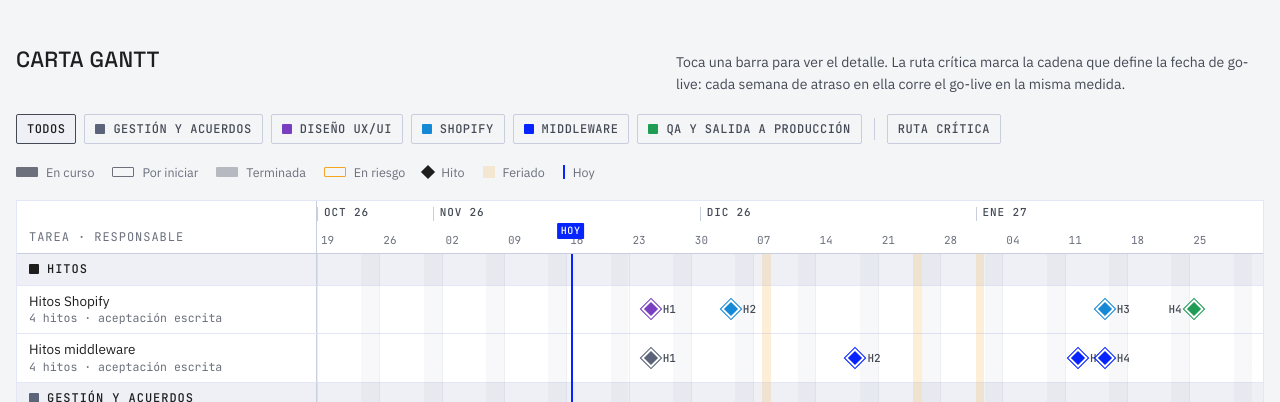
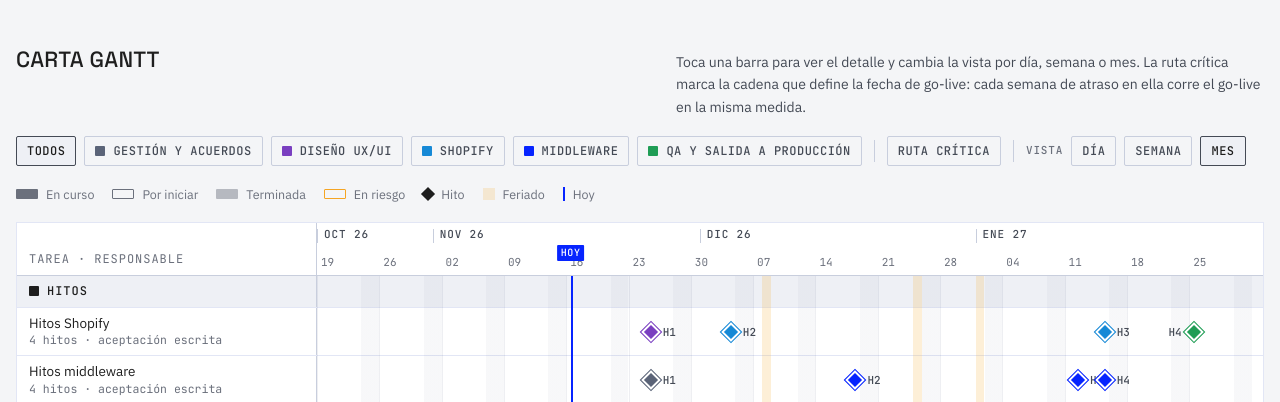
Before and after one commit to benjaminbeltran-source/diprovet-plan, a plain HTML site: page index.html in a window 1280 px wide. Shown: the part 397-799 px from the top of the page. Drawn offline with Linux system fonts and the light colour scheme.

Commit message:
Add files via upload

```diff
--- a/index.html
+++ b/index.html
@@ -158,6 +158,20 @@ a:hover { text-decoration-color: var(--accent); }
     repeating-linear-gradient(to right, var(--grid) 0 1px, transparent 1px calc(7 * var(--dw))),
     repeating-linear-gradient(to right, transparent 0 calc(5 * var(--dw)), var(--weekend) calc(5 * var(--dw)) calc(7 * var(--dw)));
 }
+.dy { position: absolute; bottom: 7px; width: var(--dw); text-align: center; font: 400 10px/1 var(--font-mono); color: var(--fg-3); font-variant-numeric: tabular-nums; display: none; white-space: nowrap; }
+.dy.we { opacity: 0.55; }
+.gantt.z-dia .dy { display: block; }
+.gantt.z-dia .wk { display: none; }
+.gantt.z-dia .today-lbl, .gantt.z-semana .today-lbl { top: 4px; }
+.wk .wr { display: none; }
+.gantt.z-semana .wk .wr { display: inline; }
+.gantt.z-dia .overlay {
+  background:
+    repeating-linear-gradient(to right, var(--grid) 0 1px, transparent 1px calc(7 * var(--dw))),
+    repeating-linear-gradient(to right, color-mix(in srgb, var(--grid) 50%, transparent) 0 1px, transparent 1px var(--dw)),
+    repeating-linear-gradient(to right, transparent 0 calc(5 * var(--dw)), var(--weekend) calc(5 * var(--dw)) calc(7 * var(--dw)));
+}
+.zlbl { font: 500 11px/1 var(--font-mono); letter-spacing: 0.08em; text-transform: uppercase; color: var(--fg-3); }
 .hol { position: absolute; top: 52px; bottom: 0; width: var(--dw); background: var(--holiday); }
 .today { position: absolute; top: 0; bottom: 0; width: 2px; background: var(--today); }
 .today-lbl { position: absolute; top: 22px; transform: translateX(-50%); font: 500 10px/1 var(--font-mono); letter-spacing: 0.06em; color: var(--surface); background: var(--today); padding: 3px 4px; border-radius: 1px; white-space: nowrap; }
@@ -272,7 +286,7 @@ td .sub { display: block; color: var(--fg-3); font-size: 13px; margin-top: 2px;
   <section class="section" aria-labelledby="h-gantt">
     <div class="section-head">
       <h2 id="h-gantt">Carta Gantt</h2>
-      <p>Toca una barra para ver el detalle. La ruta crítica marca la cadena que define la fecha de go-live: cada semana de atraso en ella corre el go-live en la misma medida.</p>
+      <p>Toca una barra para ver el detalle y cambia la vista por día, semana o mes. La ruta crítica marca la cadena que define la fecha de go-live: cada semana de atraso en ella corre el go-live en la misma medida.</p>
     </div>
     <div class="controls" id="filters" role="group" aria-label="Filtrar por frente"></div>
     <div class="legend">
@@ -529,8 +543,12 @@ td .sub { display: block; color: var(--fg-3); font-size: 13px; margin-top: 2px;
       var m = el("div", "mon", MES[lastM] + " " + String(dt.getUTCFullYear()).slice(2));
       m.style.left = "calc(" + i + " * var(--dw))"; ht.appendChild(m);
     }
+    var wd = dt.getUTCDay();
+    var dy = el("div", "dy" + (wd === 0 || wd === 6 ? " we" : ""), "DLMXJVS"[wd] + " " + dt.getUTCDate());
+    dy.style.left = "calc(" + i + " * var(--dw))"; ht.appendChild(dy);
     if (dt.getUTCDay() === 1) {
-      var w = el("div", "wk", String(dt.getUTCDate()).padStart(2, "0"));
+      var fri = new Date(START + (i + 4) * DAY);
+      var w = el("div", "wk", String(dt.getUTCDate()).padStart(2, "0") + '<span class="wr"> – ' + fri.getUTCDate() + " " + MES[fri.getUTCMonth()] + "</span>");
       w.style.left = "calc(" + i + " * var(--dw))"; ht.appendChild(w);
     }
   }
@@ -652,6 +670,17 @@ td .sub { display: block; color: var(--fg-3); font-size: 13px; margin-top: 2px;
     g.classList.toggle("crit-on", on); cbtn.setAttribute("aria-pressed", on ? "true" : "false");
   });
   fwrap.appendChild(cbtn);
+  fwrap.appendChild(el("span", "sep"));
+  fwrap.appendChild(el("span", "zlbl", "Vista"));
+  var ZOOM = "mes";
+  try { var zs = localStorage.getItem("diprovet-zoom"); if (zs === "dia" || zs === "semana" || zs === "mes") ZOOM = zs; } catch (e) {}
+  var zbtns = [];
+  [["dia", "Día"], ["semana", "Semana"], ["mes", "Mes"]].forEach(function (z) {
+    var b = el("button", "chip", z[1]); b.type = "button"; b.dataset.z = z[0];
+    b.setAttribute("aria-pressed", z[0] === ZOOM ? "true" : "false");
+    b.addEventListener("click", function () { setZoom(z[0]); });
+    zbtns.push(b); fwrap.appendChild(b);
+  });
 
   // Hitos table
   var hb = document.getElementById("hitos-body");
@@ -673,15 +702,28 @@ td .sub { display: block; color: var(--fg-3); font-size: 13px; margin-top: 2px;
   select(byId("g5")._el, byId("g5"), false);
   // Fit the timeline to the available width on large screens; scroll on small ones
   var wrap = document.getElementById("gwrap");
+  var ZW = { dia: 44, semana: 20 };
   function fit() {
     var cs = getComputedStyle(document.documentElement);
     var lw = parseFloat(cs.getPropertyValue("--label-w")) || 300;
-    var min = window.innerWidth <= 720 ? 9 : 8;
-    var dw = Math.max(min, Math.floor(((wrap.clientWidth - lw - 2) / DAYS) * 10) / 10);
+    var dw;
+    if (ZOOM === "mes") {
+      var min = window.innerWidth <= 720 ? 9 : 8;
+      dw = Math.max(min, Math.floor(((wrap.clientWidth - lw - 2) / DAYS) * 10) / 10);
+    } else dw = ZW[ZOOM];
     g.style.setProperty("--dw", dw + "px");
-    if (lw + DAYS * dw > wrap.clientWidth + 4) wrap.scrollLeft = Math.max(0, ((TODAY - START) / DAY - 10) * dw);
+    if (lw + DAYS * dw > wrap.clientWidth + 4) wrap.scrollLeft = Math.max(0, ((TODAY - START) / DAY - (ZOOM === "dia" ? 3 : 10)) * dw);
+    else wrap.scrollLeft = 0;
   }
-  fit();
+  function setZoom(z) {
+    ZOOM = z;
+    g.classList.toggle("z-dia", z === "dia");
+    g.classList.toggle("z-semana", z === "semana");
+    zbtns.forEach(function (b) { b.setAttribute("aria-pressed", b.dataset.z === z ? "true" : "false"); });
+    try { localStorage.setItem("diprovet-zoom", z); } catch (e) {}
+    fit();
+  }
+  setZoom(ZOOM);
   var rt; window.addEventListener("resize", function () { clearTimeout(rt); rt = setTimeout(fit, 120); });
 })();
 </script>
```
